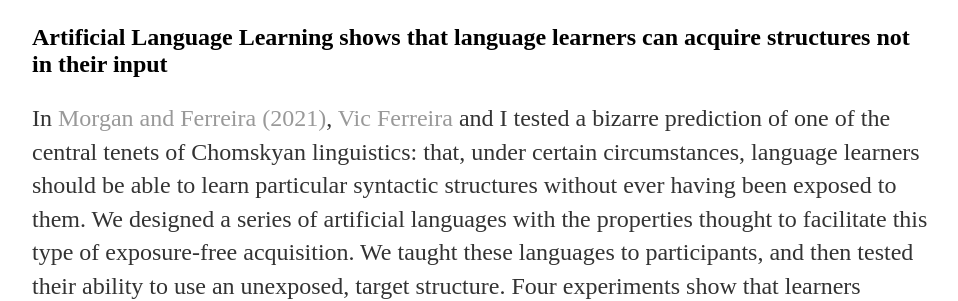
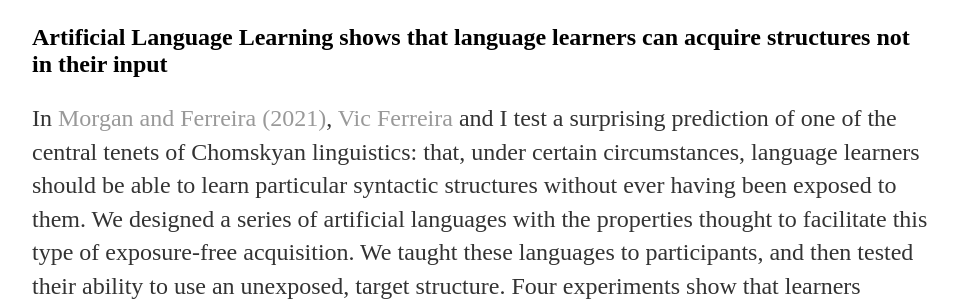
Before and after one commit to adam-milton-morgan/adam-milton-morgan.github.io, a Jekyll site: the page built from research/index.html, in a window 1280 px wide and 900 px high. Shown: the part 298-599 px from the top of the window, without its empty margins (160-1118 px from the left). Built offline with Jekyll 4.4.1, drawn with Linux system fonts in a browser that asks for light colours; some of the changed text lies outside the part shown.

Commit message:
Update index.html

```diff
--- a/research/index.html
+++ b/research/index.html
@@ -11,7 +11,7 @@
 
 	<h2>Artificial Language Learning shows that language learners can acquire structures not in their input</h2>
 
-	<p>In <a href="https://doi.org/10.1080/20445911.2021.1928678" target="_blank">Morgan and Ferreira (2021)</a>, <a href="https://lpl.ucsd.edu/" target="_blank">Vic Ferreira</a> and I tested a bizarre prediction of one of the central tenets of Chomskyan linguistics: that, under certain circumstances, language learners should be able to learn particular syntactic structures without ever having been exposed to them.
+	<p>In <a href="https://doi.org/10.1080/20445911.2021.1928678" target="_blank">Morgan and Ferreira (2021)</a>, <a href="https://lpl.ucsd.edu/" target="_blank">Vic Ferreira</a> and I test a surprising prediction of one of the central tenets of Chomskyan linguistics: that, under certain circumstances, language learners should be able to learn particular syntactic structures without ever having been exposed to them.
 		We designed a series of artificial languages with the properties thought to facilitate this type of exposure-free acquisition.
 		We taught these languages to participants, and then tested their ability to use an unexposed, target structure.
 		Four experiments show that learners spontaneously produced the predicted structure, providing supporting evidence for a controversial theory.
```
